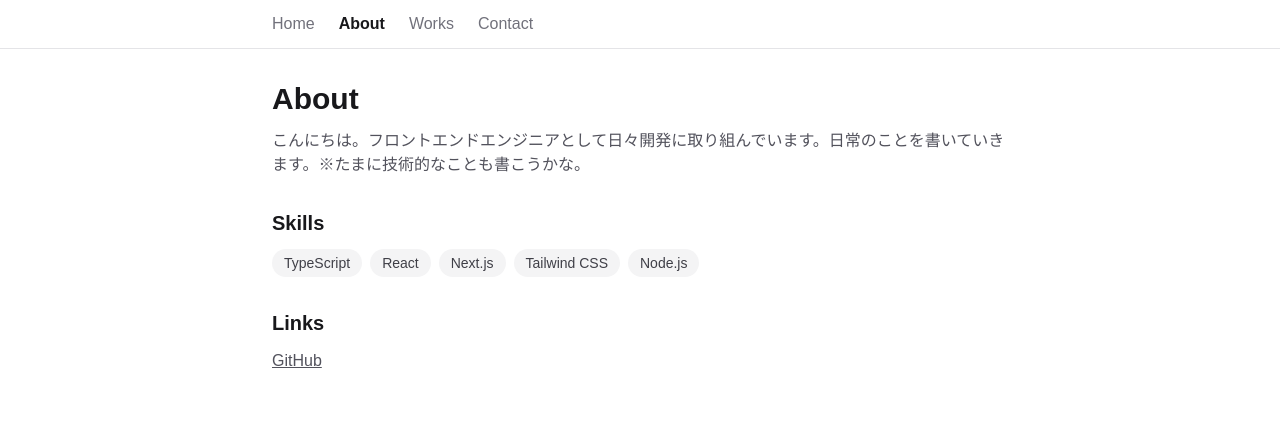
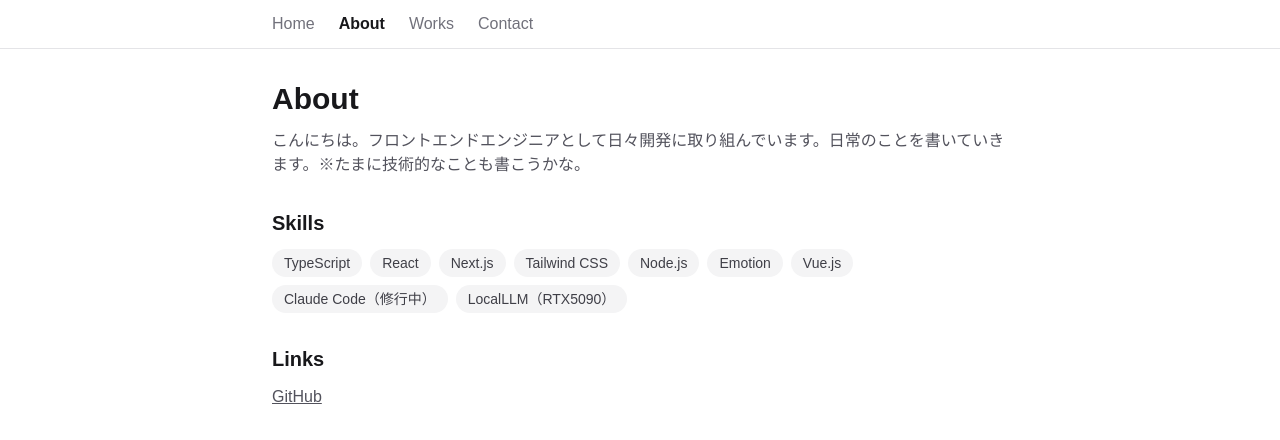
Before and after one commit to jj13jp/n16-blog, a Next.js app: page /about in a window 1280 px wide. Shown: the top 440 px of the page. Built offline with nearby package versions, Linux system fonts and the light colour scheme; a web font is replaced by a local one.

Commit message:
text: 記述追加

```diff
--- a/src/app/about/page.tsx
+++ b/src/app/about/page.tsx
@@ -1,5 +1,15 @@
 export default function AboutPage() {
-  const skills = ["TypeScript", "React", "Next.js", "Tailwind CSS", "Node.js"]
+  const skills = [
+    "TypeScript",
+    "React",
+    "Next.js",
+    "Tailwind CSS",
+    "Node.js",
+    "Emotion",
+    "Vue.js",
+    "Claude Code（修行中）",
+    "LocalLLM（RTX5090）",
+  ]
 
   return (
     <div className="flex flex-col gap-8">
```
